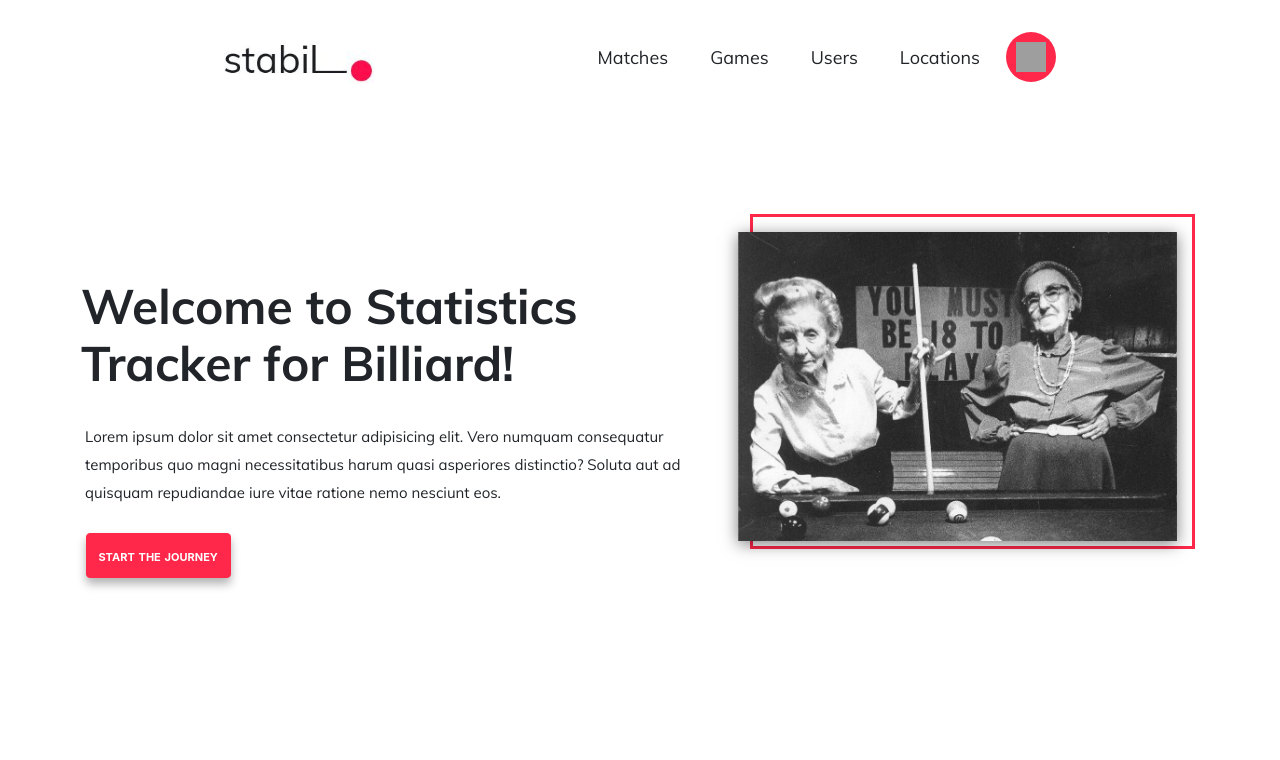
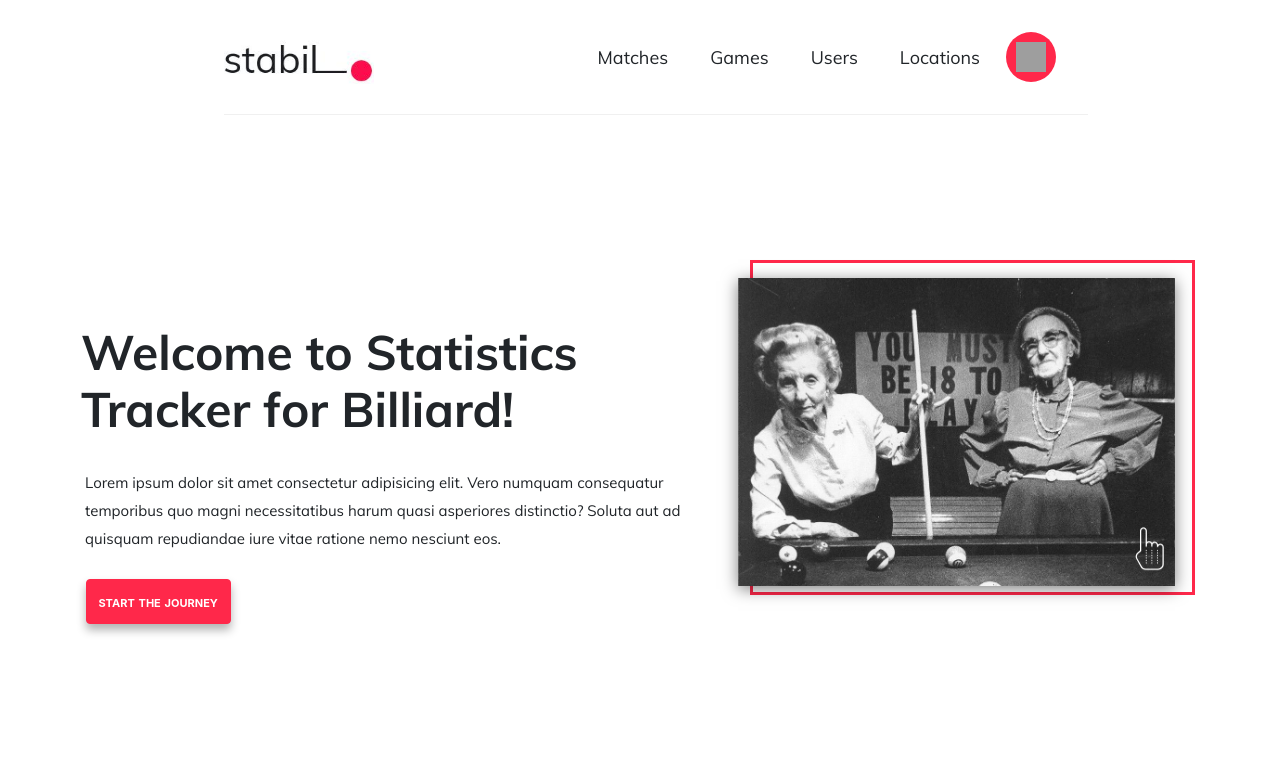
Before and after one commit to pr-olga/stabil_fe, a Vue app: page / in a window 1280 px wide. Shown: the top 760 px of the page. Built offline with nearby package versions, Linux system fonts and the light colour scheme; grey boxes are pictures that could not be loaded.

Commit message:
feat: add hand animation

```diff
--- a/src/assets/styles/layout/_rows.scss
+++ b/src/assets/styles/layout/_rows.scss
@@ -4,6 +4,6 @@
   background-color: #f5f5fa;
 
   &--hero {
-    margin-top: 100px;
+    margin-top: 260px;
   }
 }
--- a/src/views/Home.vue
+++ b/src/views/Home.vue
@@ -10,7 +10,17 @@
     </div>
     <div class="col-md-5">
       <div class="border-stabil">
-        <img alt="stabill banner" src="../assets/adult_cropped.jpg" class="home-banner img-fluid">
+        <div class="flip-box">
+          <div class="flip-box-inner">
+            <div class="flip-box-front">
+              <img alt="stabill banner" src="../assets/adult_cropped.jpg" class="home-banner img-fluid flip-image">
+              <img src="../assets/icon-hand.svg" alt="" class="img-hand animation-onload">
+            </div>
+            <div class="flip-box-back">
+              <p>JOKE.</p>
+            </div>
+          </div>
+        </div>
       </div>
     </div>
   </section>
@@ -85,7 +95,6 @@ export default {
   right: 0;
   z-index: 1;
   background-color: #fff;
-    border-bottom: 1px solid #f0f0f0;
 
   &_title {
     margin-top: 10%;
@@ -124,29 +133,6 @@ export default {
   height: 335px;
   max-height: 100%;
   border: 3px solid $primary;
-}
-
-@keyframes floating {
-
-  0%,
-  to {
-    transform: translate(0) scale(1);
-  }
-
-  50% {
-    transform: translate(7%, -11%) scale(1.02);
-  }
-}
-
-.animation-onload {
-  animation-name: floating;
-  animation-duration: 7s;
-  animation-timing-function: ease;
-  animation-delay: 0s;
-  animation-iteration-count: infinite;
-  animation-direction: normal;
-  animation-fill-mode: none;
-  animation-play-state: running;
 }
 
 h1 {
@@ -238,4 +224,94 @@ pre {
   animation-fill-mode: forwards;
   animation-play-state: running;
 }
+
+/* Animated image*/
+
+.flip-box {
+  background-color: transparent;
+  width: 100%;
+  max-width: 437px;
+  height: 100%;
+  max-height: 308px;
+  perspective: 1000px;
+}
+
+.flip-box-inner {
+  position: relative;
+  top: 0;
+  left: 0;
+  bottom: 0;
+  width: 100%;
+  height: 100%;
+  text-align: center;
+  transition: transform 0.8s;
+  transform-style: preserve-3d;
+}
+
+.flip-box:hover .flip-box-inner {
+  transform: rotateY(180deg);
+}
+
+.flip-box-front,
+.flip-box-back {
+  position: absolute;
+  top: 0;
+  left: 0;
+  bottom: 0;
+  width: 100%;
+  height: 100%;
+  -webkit-backface-visibility: hidden;
+  backface-visibility: hidden;
+}
+
+.flip-box-back {
+  margin-left: -15px;
+  margin-top: 15px;
+  background-color: $primary;
+  color: white;
+  transform: rotateY(180deg);
+  box-shadow: none;
+
+  p {
+    font-size: 38px;
+    font-weight: 700;
+    width: 100px;
+    height: 30px;
+    margin-top: 30%;
+    margin-left: auto;
+    margin-right: auto;
+  }
+}
+
+/* Animation  floating hand*/
+.img-hand {
+  position: absolute;
+  bottom: 0;
+  /* margin-left: -35px; */
+  right: 15px;
+  height: 50px;
+}
+
+@keyframes floating {
+
+  0%,
+  to {
+    transform: translate(0);
+  }
+
+  50% {
+    transform: translate(0%, 15%);
+  }
+}
+
+.animation-onload {
+  animation-name: floating;
+  animation-duration: 3s;
+  animation-timing-function: ease;
+  animation-delay: 0s;
+  animation-iteration-count: infinite;
+  animation-direction: normal;
+  animation-fill-mode: none;
+  animation-play-state: running;
+}
 </style>
--- a/src/views/Layout/Header.vue
+++ b/src/views/Layout/Header.vue
@@ -31,6 +31,13 @@ export default {
   display: flex;
   justify-content: space-between;
   margin: 0 12rem 0 14rem;
+  border-bottom: 1px solid #f0f0f0;
+  background-color: #fff;
+  position: fixed;
+  top: 0;
+  left: 0;
+  right: 0;
+  z-index: 1;
 }
 
 .logo {
```
Also changed, not shown: src/assets/icon-hand.svg (added). Lines whose indentation alone changed are shown as unchanged.
